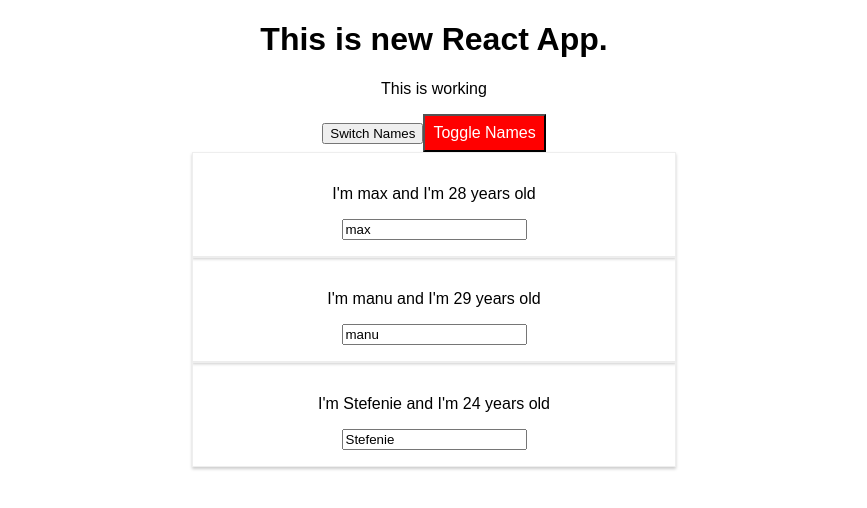
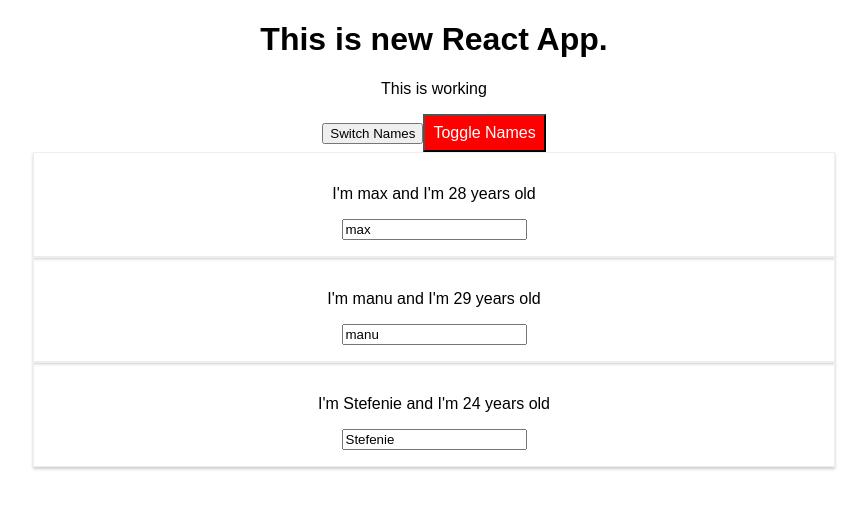
Before and after one commit to dlwangyilin/React-Study, a React (Create React App) app: page / in a window 1280 px wide. Both pictures are taken after a click on the button "Toggle Names". Shown: the top 508 px of the page, without its empty margins (206-1073 px from the left). Built offline with nearby package versions, Linux system fonts and the light colour scheme.

Commit message:
Use of styled-component

```diff
--- a/package.json
+++ b/package.json
@@ -10,7 +10,8 @@
     "radium": "^0.26.0",
     "react": "^16.13.1",
     "react-dom": "^16.13.1",
-    "react-scripts": "3.4.1"
+    "react-scripts": "3.4.1",
+    "styled-components": "^5.1.1"
   },
   "scripts": {
     "start": "react-scripts start",
--- a/src/App.js
+++ b/src/App.js
@@ -1,12 +1,26 @@
 import React, {Component} from 'react';
-import Radium, {StyleRoot} from "radium";
+
 import logo from './logo.svg';
 import './App.css';
 import Person from './Person/Person';
+import styled from "styled-components";
 
 // require('dotenv').config({path: "../.env"});
 
 console.log(process.env.REACT_APP_TEST);
+
+const StyleButton = styled.button`
+    background-color: ${props => props.alt ? 'red' : 'green'};
+    color: white;
+    font: inherit;
+    border: 1x solid blue;
+    padding: 8px;
+    cursor: pointer;
+    &:hover {
+        background-color: ${props => props.alt ? 'salmon' : 'lightgreen'};
+        color: black;
+    }
+`;  // ``之间写的是纯css语句
 
 class App extends Component {
     state = {
@@ -63,18 +77,6 @@
     };
 
     render() {
-        const style = {
-            backgroundColor: 'green',
-            color: 'white',
-            font: 'inherit',
-            border: '1x solid blue',
-            padding: '8px',
-            cursor: 'pointer',
-            ':hover': {
-                backgroundColor: 'lightgreen',
-                color: 'black'
-            }
-        };
 
         let persons = null;
         if (this.state.showPersons) {
@@ -90,11 +92,7 @@
                     })}
                 </div>
             );
-            style.backgroundColor = 'red';
-            style[':hover'] = {
-                backgroundColor: 'lightred',
-                color: 'black'
-            }
+
         }
 
         let classes = [];
@@ -106,7 +104,7 @@
         }
 
         return (
-            <StyleRoot>
+
             <div className="App">
                 <h1>
                     This is new React App.
@@ -116,12 +114,12 @@
                 </p>
                 <button onClick={this.switchNameHandler.bind(this, "xizi")}>Switch Names</button>
                 {/*函数不加()是因为需要传递函数指针，而加了()直接会执行这个函数。传递函数时，可以通过匿名函数传递参数，但是效率不高*/}
-                <button onClick={this.togglePersonHandler} style={style}>Toggle Names</button>
+                <StyleButton alt={this.state.showPersons} onClick={this.togglePersonHandler}>Toggle Names</StyleButton>
                 {persons}
             </div>
-            </StyleRoot>
+
         );
     }
 }
 
-export default Radium(App);
+export default App;
--- a/src/Person/Person.css
+++ b/src/Person/Person.css
@@ -1,11 +1,11 @@
-.Person{
-    width: 60%;
-    margin: auto;
-    border: 1px solid #eeeeee;
-    box-shadow: 0 2px 3px #ccc;
-    padding: 16px;
-    text-align: center;
-}
+/*.Person{*/
+/*    width: 60%;*/
+/*    margin: auto;*/
+/*    border: 1px solid #eeeeee;*/
+/*    box-shadow: 0 2px 3px #ccc;*/
+/*    padding: 16px;*/
+/*    text-align: center;*/
+/*}*/
 
 /*@media (min-width: 500px) {*/
 /*    .Person {*/
--- a/src/Person/Person.js
+++ b/src/Person/Person.js
@@ -1,21 +1,32 @@
 import React from 'react';
 import './Person.css';
-import Radium from "radium";
+import styled from 'styled-components'
+
 const person = (props) => {
-    const style = {
-        '@media(min-width:500px)': {
-            width: '450px'
-        }
-    };
+    const StyledDiv = styled.div`
+            width: 60%;
+            margin: auto;
+            border: 1px solid #eeeeee;
+            box-shadow: 0 2px 3px #ccc;
+            padding: 16px;
+            text-align: center;
+            color: black;
+
+            @media (min-width: 500px) {
+                .Person {
+                    width: 450px;
+                }
+            }
+            `;
     return (
-        <div className="Person" style={style}>
-            <p onClick={props.click} > I'm {props.name} and I'm {props.age} years old</p>
+        <StyledDiv>
+            <p onClick={props.click}> I'm {props.name} and I'm {props.age} years old</p>
             <p>{props.children}</p>
             <input type="text" onChange={props.changed} value={props.name}/>
-        </div>
+        </StyledDiv>
+
     )
 };
 
 
-
-export default Radium(person);
+export default person;
```
Also changed, not shown: 1 other file (tests, documents, lock files or other folders).
